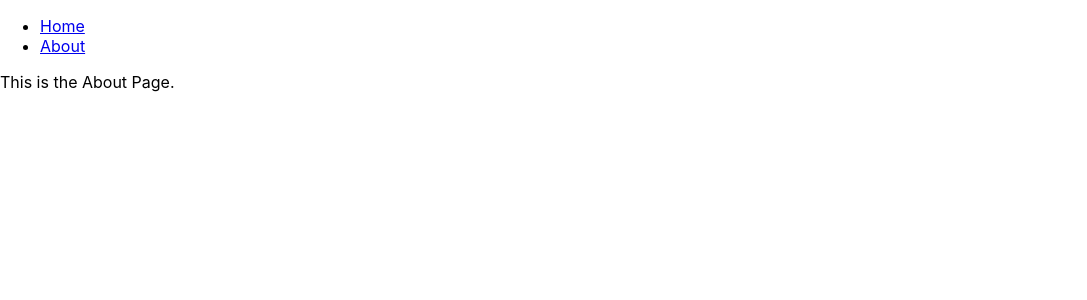
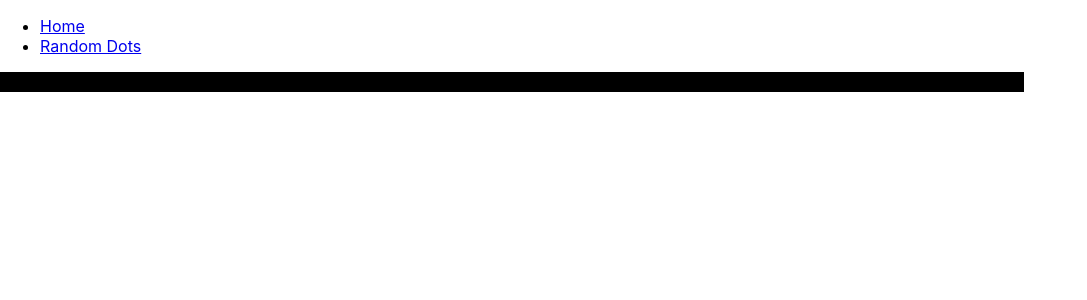
Before and after one commit to breadoliveoilsalt/getMouz, a React (Create React App) app in the folder client/: page /about in a window 1280 px wide. Shown: the top 300 px of the page, without its empty margins (0-1087 px from the left). Built offline with nearby package versions, Linux system fonts and the light colour scheme.

Commit message:
Create file with component for RandomDotsContainer and add link to App.js

```diff
--- a/client/src/App.js
+++ b/client/src/App.js
@@ -4,7 +4,8 @@ import './App.css'
 import { BrowserRouter, Route, Link, Switch } from "react-router-dom"
 
 import TestComponent from './components_container/testComponent'
-import AboutTestComponent from './components_presentational/aboutTestComponent'
+// import AboutTestComponent from './components_presentational/aboutTestComponent'
+import RandomDotsContainer from './components_container/randomDotsContainer'
 
 class App extends Component {
 
@@ -15,12 +16,12 @@ class App extends Component {
 
           <ul>
             <li> <Link to="/"> Home </Link> </li>
-            <li> <Link to="/about"> About </Link> </li>
+            <li> <Link to="/randomdots"> Random Dots </Link> </li>
           </ul>
 
           <Switch>
             <Route path="/" exact component={TestComponent}/>
-            <Route path="/about" exact component={AboutTestComponent} />
+            <Route path="/about" exact component={RandomDotsContainer} />
           </Switch>
 
         </div>
--- /dev/null
+++ b/client/src/components_container/randomDotsContainer.js
@@ -0,0 +1,13 @@
+import React, { Component } from 'react'
+
+class RandomDotsContainer extends Component {
+  render(){
+    return(
+      <div class="container">
+        Random dots!
+      </div>
+    )
+  }
+}
+
+export default RandomDotsContainer
--- a/client/src/index.css
+++ b/client/src/index.css
@@ -12,3 +12,9 @@ code {
   font-family: source-code-pro, Menlo, Monaco, Consolas, "Courier New",
     monospace;
 }
+
+.container {
+  height: 80%;
+  width: 80%;
+  background-color: black;
+}
```
Also changed, not shown: 1 other file (tests, documents, lock files or other folders).
